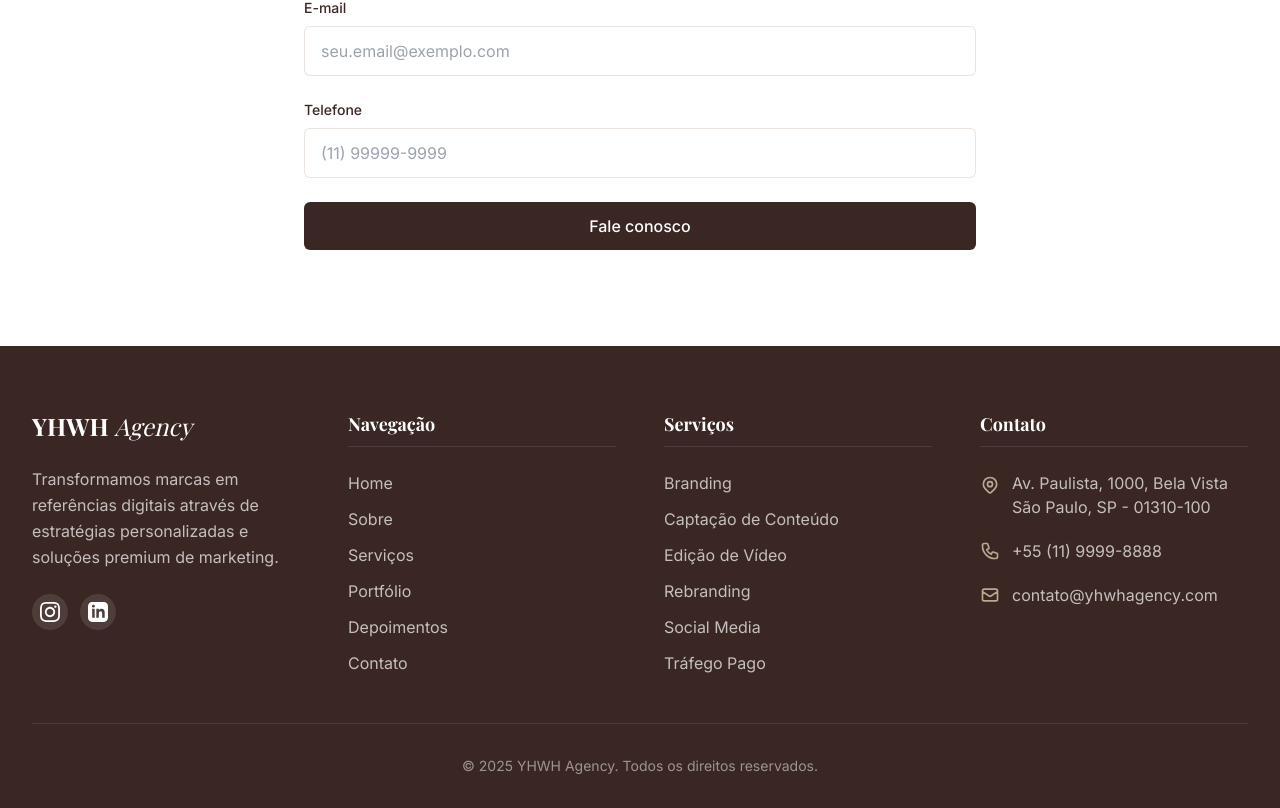
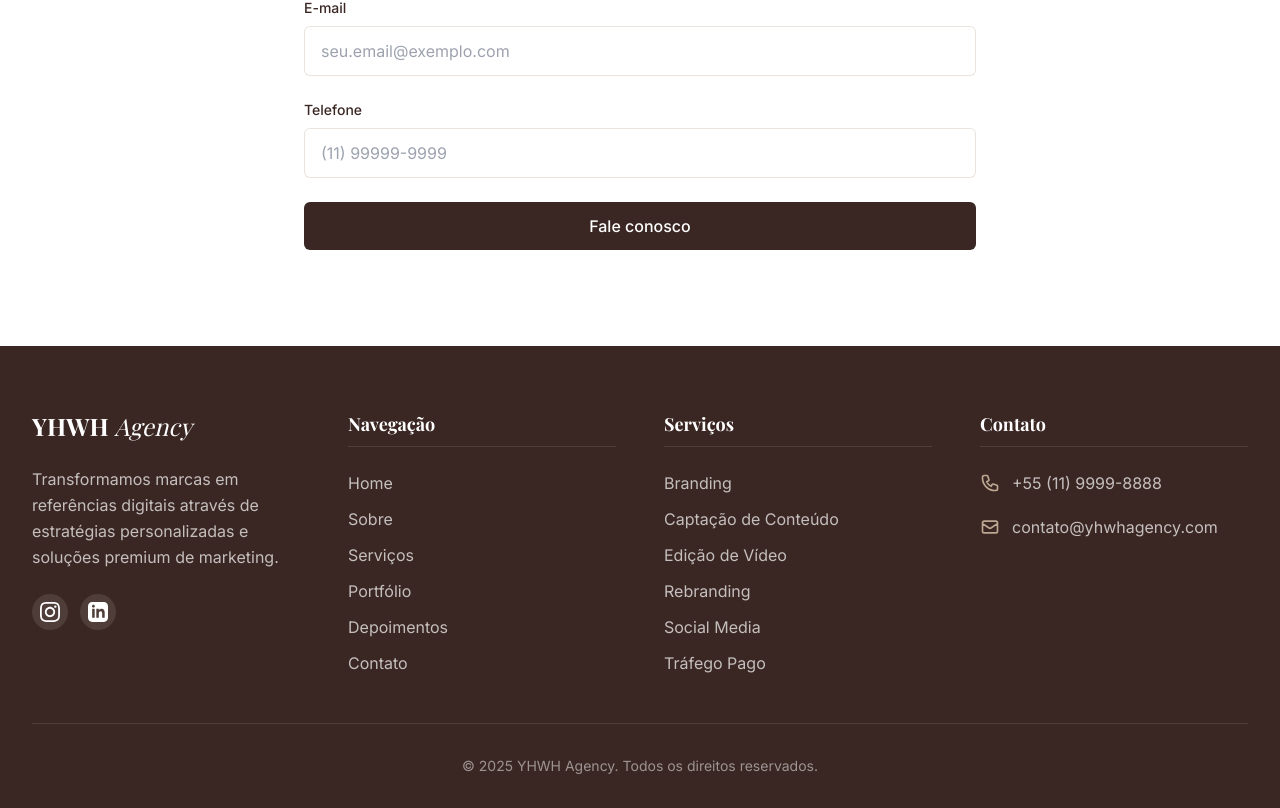
Before and after one commit to Merle-py/yhwh-agency, a React (Vite) app: page / in a window 1280 px wide. Shown: the part 4815-5623 px from the top of the page. Built offline with nearby package versions, Linux system fonts and the light colour scheme.

Commit message:
Remove footer address
Remove the address information from the footer component.

```diff
--- a/src/components/Footer.tsx
+++ b/src/components/Footer.tsx
@@ -160,32 +160,7 @@ const Footer = () => {
               Contato
             </h3>
             <ul className="space-y-5">
-              <li className="flex items-start">
-                <svg
-                  className="w-5 h-5 mr-3 mt-1 text-yhwh-brown-light"
-                  fill="none"
-                  stroke="currentColor"
-                  viewBox="0 0 24 24"
-                  xmlns="http://www.w3.org/2000/svg"
-                >
-                  <path
-                    strokeLinecap="round"
-                    strokeLinejoin="round"
-                    strokeWidth={2}
-                    d="M17.657 16.657L13.414 20.9a1.998 1.998 0 01-2.827 0l-4.244-4.243a8 8 0 1111.314 0z"
-                  />
-                  <path
-                    strokeLinecap="round"
-                    strokeLinejoin="round"
-                    strokeWidth={2}
-                    d="M15 11a3 3 0 11-6 0 3 3 0 016 0z"
-                  />
-                </svg>
-                <span className="text-yhwh-white/70">
-                  Av. Paulista, 1000, Bela Vista<br />
-                  São Paulo, SP - 01310-100
-                </span>
-              </li>
+              {/* Removed address item */}
               <li className="flex items-center">
                 <svg
                   className="w-5 h-5 mr-3 text-yhwh-brown-light"
```
